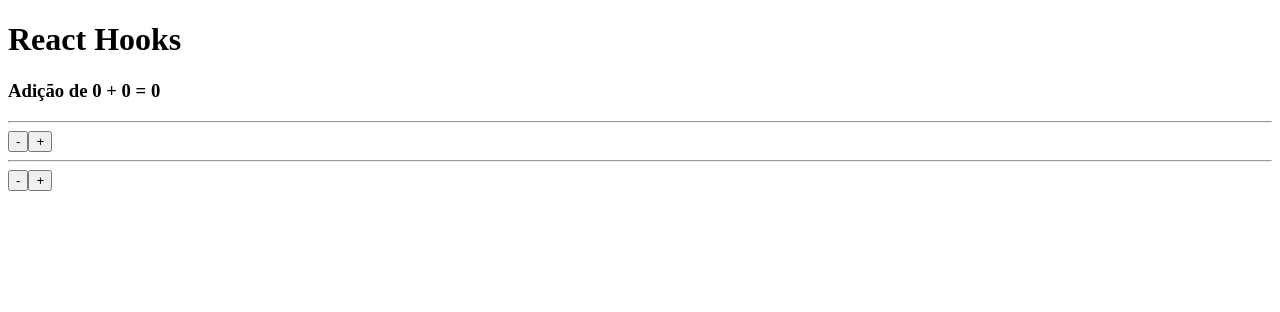
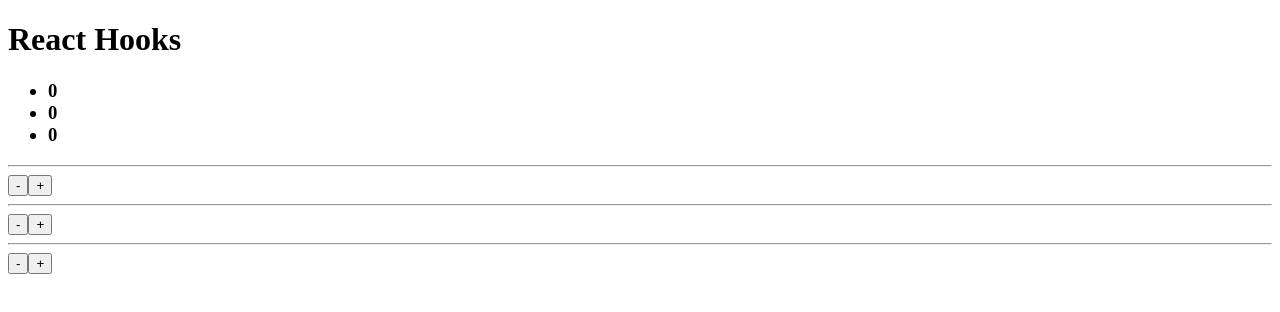
Before and after one commit to danielBRTanimacao/React-estudo, a React (Vite) app in the folder react-04-hooks/: page / in a window 1280 px wide. Shown: the top 312 px of the page. Built offline with nearby package versions, Linux system fonts and the light colour scheme.

Commit message:
Use state 07

```diff
--- a/react-04-hooks/src/App.jsx
+++ b/react-04-hooks/src/App.jsx
@@ -5,7 +5,8 @@
 // import HookState03 from "./components/UseState03";
 // import HookState04 from "./components/UseState04";
 // import HookState05 from "./components/UseState05";
-import HookState06 from "./components/UseState06";
+// import HookState06 from "./components/UseState06";
+import HookState07 from "./components/UseState07";
 
 import "./assets/css/Index.css";
 
@@ -17,7 +18,8 @@
             {/* <HookState03 /> */}
             {/* <HookState04 /> */}
             {/* <HookState05 /> */}
-            <HookState06 />
+            {/* <HookState06 /> */}
+            <HookState07 />
         </>
     );
 };
--- /dev/null
+++ b/react-04-hooks/src/components/UseState07.jsx
@@ -0,0 +1,50 @@
+import React, { useState } from "react";
+import UseState07a from "./UseState07a";
+
+export default () => {
+    const [value, setValue] = useState([0, 0, 0]);
+
+    function update(indc, uni) {
+        const tmp = [...value];
+        tmp[indc] = tmp[indc] + uni;
+        setValue(tmp);
+    }
+
+    function decValue() {
+        update(0, -1);
+    }
+
+    function valueInc() {
+        update(0, 1);
+    }
+    function decValue1() {
+        update(1, -1);
+    }
+
+    function valueInc1() {
+        update(1, 1);
+    }
+    function decValue2() {
+        update(2, -1);
+    }
+
+    function valueInc2() {
+        update(2, 1);
+    }
+
+    return (
+        <>
+            <h3>
+                <ul>
+                    <li>{value[0]}</li>
+                    <li>{value[1]}</li>
+                    <li>{value[2]}</li>
+                </ul>
+            </h3>
+
+            <UseState07a funcDec={decValue} funcInc={valueInc} />
+            <UseState07a funcDec={decValue1} funcInc={valueInc1} />
+            <UseState07a funcDec={decValue2} funcInc={valueInc2} />
+        </>
+    );
+};
--- /dev/null
+++ b/react-04-hooks/src/components/UseState07a.jsx
@@ -0,0 +1,11 @@
+export default ({ funcInc, funcDec }) => {
+    return (
+        <>
+            <hr />
+            <div>
+                <button onClick={funcDec}>-</button>
+                <button onClick={funcInc}>+</button>
+            </div>
+        </>
+    );
+};
```
